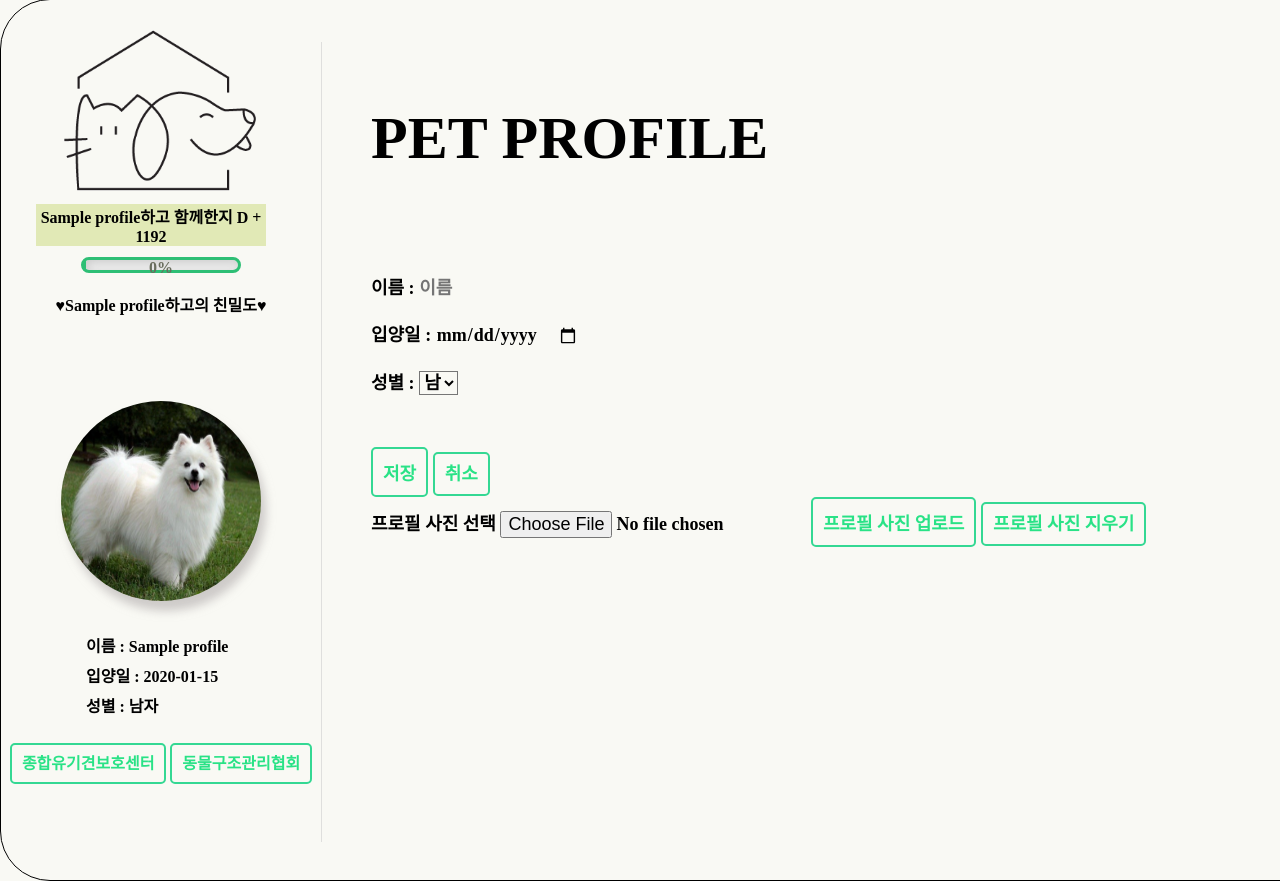
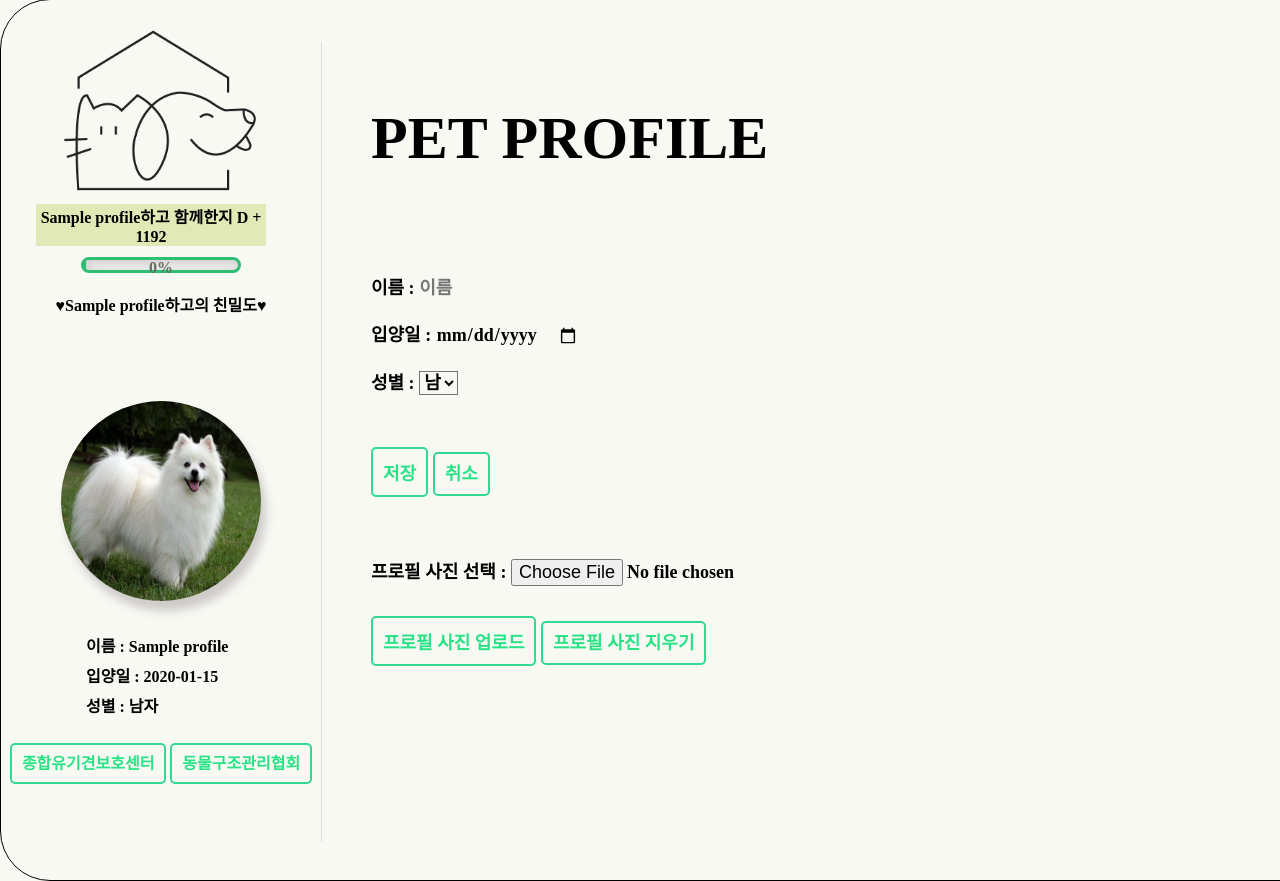
Before and after one commit to PHP-506-2/PHP-506-2, a PHP site: page /src/petlist_profile_insert.php in a window 1280 px wide; the page is wider, and only the part inside the window is pictured. Shown: the part 31-912 px from the top of that part. Run offline with PHP 8.4, Linux system fonts and the light colour scheme; tables that the repository leaves empty hold one stand-in row (values such as "Sample post"); some web fonts are replaced.

Commit message:
0421( profile picture css 수정 )백유정

```diff
--- a/css/petlist_profile_insert.css
+++ b/css/petlist_profile_insert.css
@@ -50,3 +50,15 @@ input{
 .con_main{
     margin-top: 100px;
 }
+.picture
+{
+    margin-top: 60px;
+}
+.a_btn
+{
+    margin-top: 30px;
+}
+.file
+{
+    border: 1px solid #333;
+}
--- a/src/petlist_profile_insert.php
+++ b/src/petlist_profile_insert.php
@@ -78,12 +78,15 @@ if ($http_method === "POST" && isset($_FILES["image"])) {
                         </a>
                     </div>
                 </form>
-                <form action="petlist_profile_insert.php" method="POST" enctype="multipart/form-data">
-                    <label for="profile_img">프로필 사진 선택</label>
-                    <input type="file" name="image" accept="image/*">
-                    <button class="petbutton a_btn" type="submit">프로필 사진 업로드</button>
-                    <a class="petbutton" href="petlist_profile_img_delete.php">프로필 사진 지우기</a>
-                </form>
+                <div class="picture">
+                    <form action="petlist_profile_insert.php" method="POST" enctype="multipart/form-data">
+                        <label for="profile_img">프로필 사진 선택 :</label>
+                        <input class="file" type="file" name="image" accept="image/*">
+                        <br>
+                        <button class="petbutton a_btn" type="submit">프로필 사진 업로드</button>
+                        <a class="petbutton a_btn" href="petlist_profile_img_delete.php">프로필 사진 지우기</a>
+                    </form>
+                </div>
             </div>
 
     </div>
```
